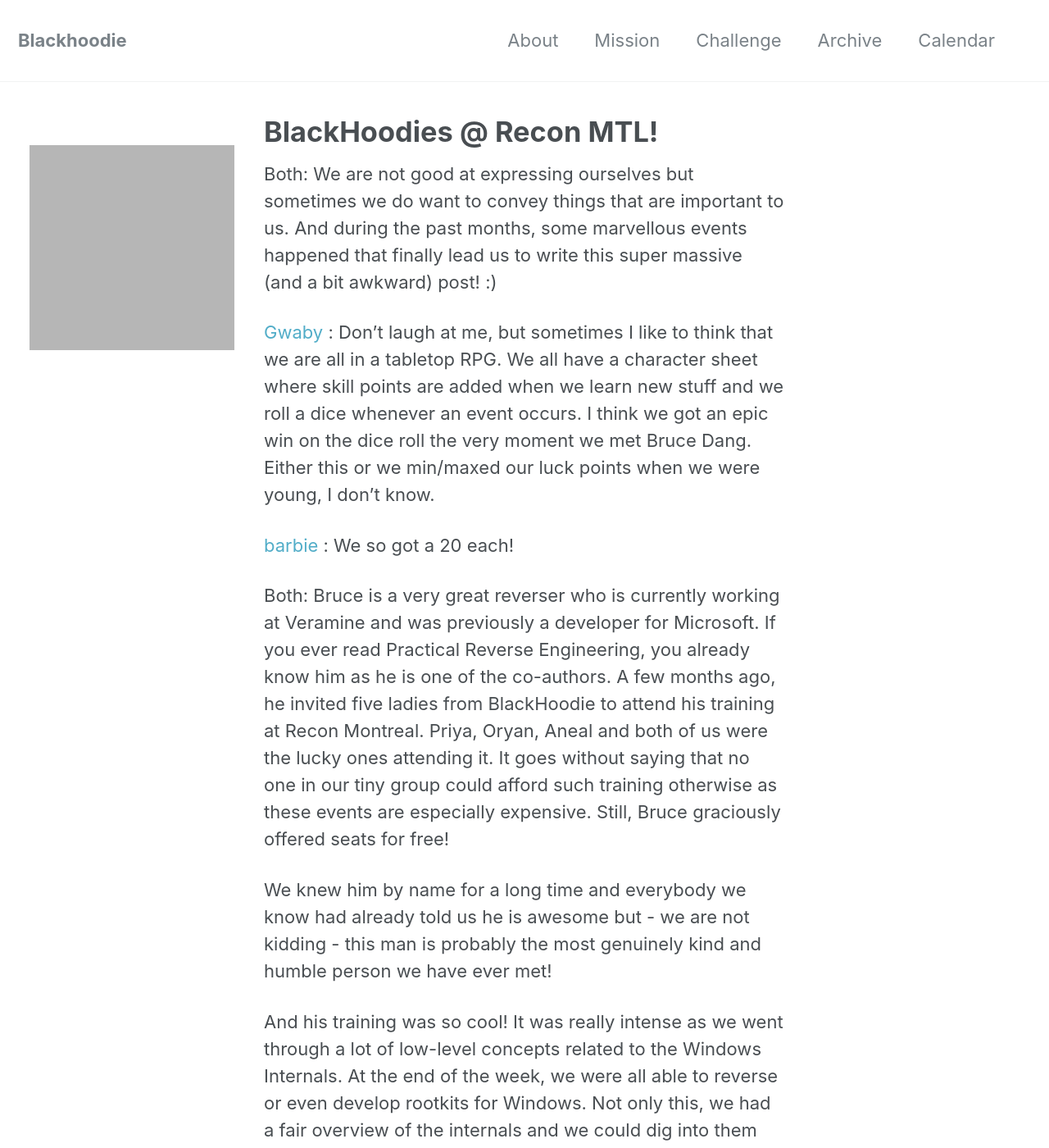
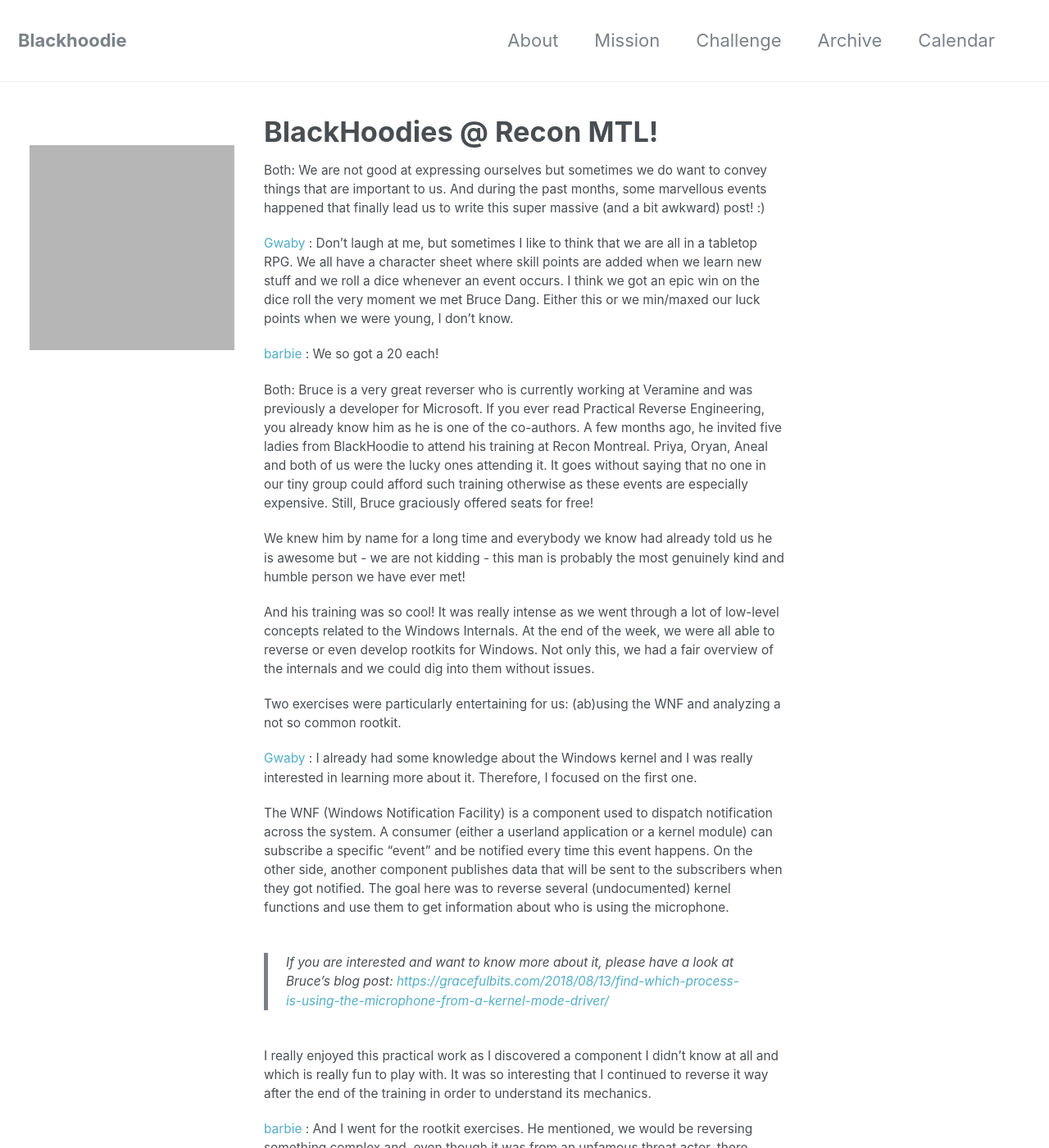
Before and after one commit to blackhoodieRE/blackhoodiere.github.io, a Jekyll site: the page built from _posts/2018-08-27-Recon_mtl.md, in a window 1280 px wide and 1400 px high. Shown: the whole window at 82% size. Built offline with Jekyll 4.4.1, drawn with Linux system fonts in a browser that asks for light colours; comment, search, counter and statistics services are not loaded; grey boxes are pictures that could not be loaded.

Commit message:
Update _page.scss

```diff
--- a/_sass/minimal-mistakes/_page.scss
+++ b/_sass/minimal-mistakes/_page.scss
@@ -75,7 +75,7 @@
   }
 
   p, li, dl {
-    font-size: 1em;
+    font-size: 0.7em;
   }
 
   /* paragraph indents */
@@ -112,11 +112,11 @@
   dd {
     margin-left: 1em;
     font-family: $sans-serif;
-    font-size: $type-size-4;
+    font-size: 0.5em;
   }
 
   .small {
-    font-size: $type-size-4;
+    font-size: 0.5em;
   }
 
   /* blockquote citations */
```
